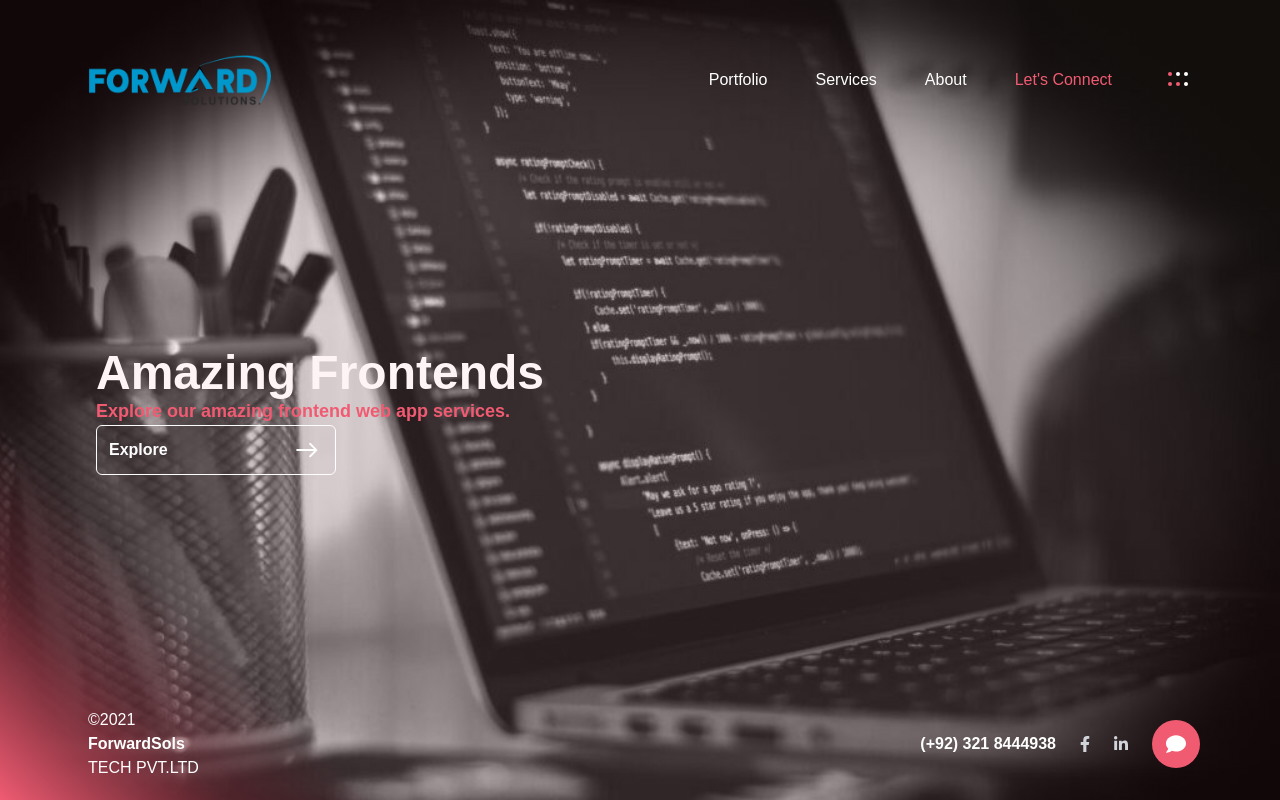
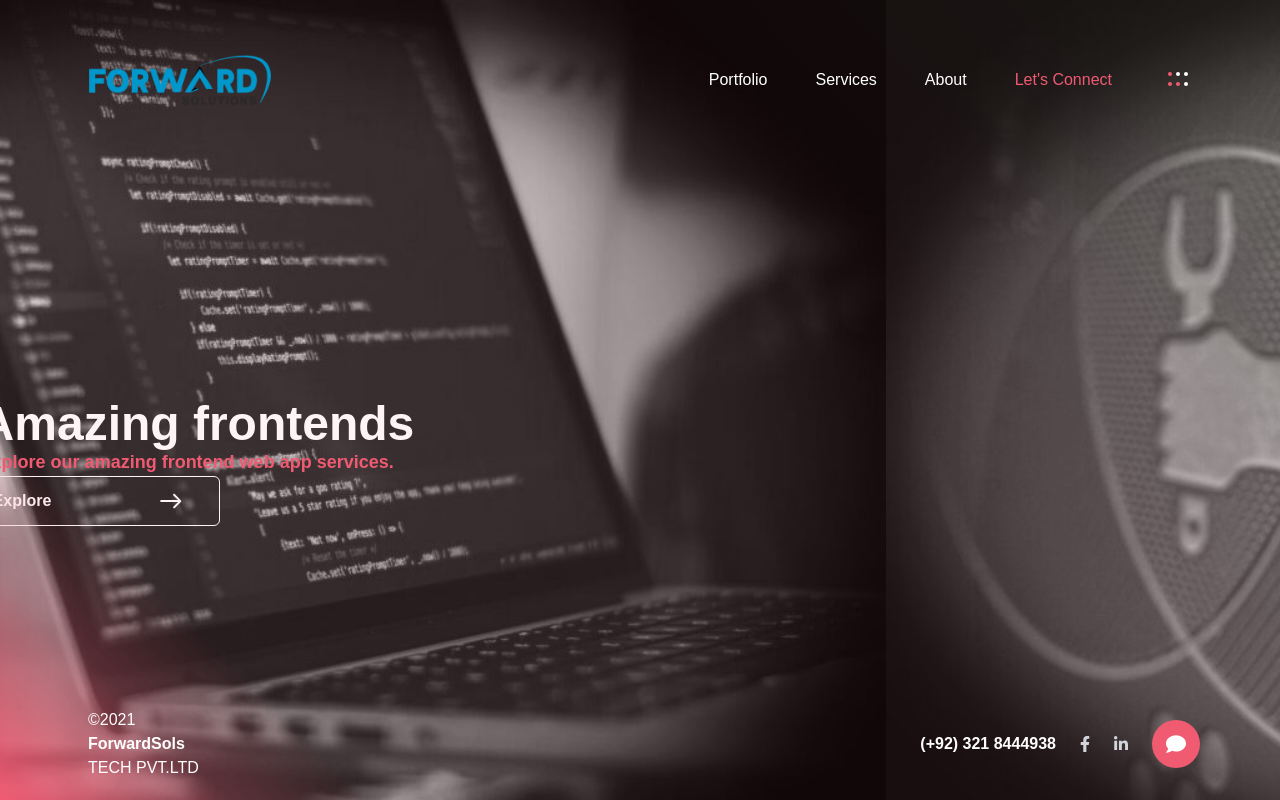
Before and after one commit to azizkhoso/forwardsols, a React (Create React App) app: page / in a window 1280 px wide. Built offline with nearby package versions, Linux system fonts and the light colour scheme; a web font is replaced by a local one.

Commit message:
Updated Home screen

```diff
--- a/src/components/home/index.jsx
+++ b/src/components/home/index.jsx
@@ -1,79 +1,76 @@
 import React from 'react';
+
+import styles from './home.module.css';
 
 import frontendDevelopment from '../../assets/frontendDevelopment.jpg';
 import digitalMarketing from '../../assets/digitalMarketing.jpg';
 import ai from '../../assets/ai.jpg';
 import whiteArrow from '../../assets/white-arrow.svg';
 
-import styles from './home.module.css';
-
 export default function Home() {
-  const [left, setLeft] = React.useState(0);
   const slides = [
     {
       img: frontendDevelopment,
-      content: (
-        <div className="flex flex-col self-start w-5/12 font-semibold text-white">
-          <h1 className="text-5xl font-bold">Amazing Frontends</h1>
-          <p className="text-lg text-primary">Explore our amazing frontend web app services.</p>
-          <span className="z-20 flex items-center justify-between p-3 border border-white rounded-md w-60" onMouseEnter={() => setLeft(12)} onMouseLeave={() => setLeft(0)}>
-            <span>Explore</span>
-            <img src={whiteArrow} alt="right arrow" className="relative inset-x-0 z-20 w-8 h-4 duration-700 cursor-pointer -left-8 transition-left" style={{ left }} />
-          </span>
-        </div>
-      ),
+      title: 'Amazing frontends',
+      text: 'Explore our amazing frontend web app services.',
+      link: '/services',
     },
     {
       img: digitalMarketing,
-      content: (
-        <div className="flex flex-col self-end w-5/12 font-semibold text-white">
-          <h1 className="text-5xl font-bold">Market digitaly with us</h1>
-          <p className="text-lg text-primary">We provide SEO, SEM, Email Marketing and many more.</p>
-          <span className="z-20 flex items-center justify-between p-3 border border-white rounded-md w-60" onMouseEnter={() => setLeft(12)} onMouseLeave={() => setLeft(0)}>
-            <span>Explore</span>
-            <img src={whiteArrow} alt="right arrow" className="relative inset-x-0 z-20 w-8 h-4 duration-700 cursor-pointer -left-8 transition-left" style={{ left }} />
-          </span>
-        </div>
-      ),
+      title: 'Market digitaly with us',
+      text: 'We provide SEO, SEM, Email Marketing and many more.',
+      link: '/services',
     },
     {
       img: ai,
-      content: (
-        <div className="flex flex-col self-end w-5/12 font-semibold text-white">
-          <h1 className="text-5xl font-bold">Aritificial Intelligence</h1>
-          <p className="text-lg text-primary">Automate your business with AI.</p>
-          <span className="z-20 flex items-center justify-between p-3 border border-white rounded-md w-60" onMouseEnter={() => setLeft(12)} onMouseLeave={() => setLeft(0)}>
-            <span>Explore</span>
-            <img src={whiteArrow} alt="right arrow" className="relative inset-x-0 z-20 w-8 h-4 duration-700 cursor-pointer -left-8 transition-left" style={{ left }} />
-          </span>
-        </div>
-      ),
+      title: 'Aritificial Intelligence',
+      text: 'Automate your business with AI',
+      link: '/services',
     },
   ];
   const [count, setCount] = React.useState(0);
   React.useEffect(() => {
     setTimeout(() => {
       setCount((c) => c + 1);
-    }, 10000);
+    }, 5000);
   }, [count]);
   return (
     <>
+      <div className="flex-grow" />
+      <div className="absolute flex-grow w-full h-full bg-black">
+        <div className="relative flex items-stretch w-full h-full overflow-hidden justify-items-stretch">
           {
-        slides.map((slide, index) => (
+            slides.map((slide, idx) => (
               <div
-            className={`absolute inset-0 bottom-0 h-full w-full py-3 duration-700 ease-in-out bg-no-repeat bg-cover xl:pt-9 transition-all ${index === count % slides.length ? 'block left-0' : 'hidden left-1/2'}`}
+                className="absolute flex flex-col w-screen h-full text-white"
                 style={{
+                  transitionProperty: 'left',
+                  left: `calc((${idx} * 100vw) - (${count % slides.length} * 100vw))`,
+                  transitionDuration: '1300ms',
+                  transitionTimingFunction: 'ease-in-out',
                   backgroundImage: `url(${slide.img})`,
+                  backgroundRepeat: 'no-repeat',
+                  backgroundSize: 'cover',
                 }}
               >
-            <div className="flex flex-col justify-center w-full h-full px-2 py-40 md:px-24">
-              {slide.content}
+                <div
+                  className={`relative flex flex-col w-5/12 mx-auto font-semibold text-white transition-opacity delay-2100 top-1/2 duration-1600 opacity-${(count % slides.length) === idx ? '100' : '0'}`}
+                >
+                  <h1 className="text-5xl font-bold">{slide.title}</h1>
+                  <p className="text-lg text-primary">{slide.text}</p>
+                  <span className="relative z-20 flex items-center justify-between p-3 border border-white rounded-md w-60">
+                    <span>Explore</span>
+                    <span className="absolute inset-0 z-20 flex items-center duration-700 ease-in-out cursor-pointer transition-right hover:-right-6">
+                      <img src={whiteArrow} alt="right arrow" className="w-8 h-4 ml-auto mr-8" />
+                    </span>
+                  </span>
                 </div>
               </div>
             ))
           }
           <div className={`${styles.cover} absolute inset-0 w-full h-full`} />
-      <div className="flex-grow" />
+        </div>
+      </div>
     </>
   );
 }
--- a/tailwind.config.js
+++ b/tailwind.config.js
@@ -15,9 +15,23 @@ module.exports = {
         right: 'right',
         opacity: 'opacity',
         display: 'display',
+        translate: 'translate',
       },
       transitionDuration: {
         1300: '1300ms',
+        1600: '1600ms',
+        1900: '1900ms',
+        2100: '2100ms',
+        2400: '2400ms',
+        2700: '2700ms',
+      },
+      transitionDelay: {
+        1300: '1300ms',
+        1600: '1600ms',
+        1900: '1900ms',
+        2100: '2100ms',
+        2400: '2400ms',
+        2700: '2700ms',
       },
       aspectRatio: {
         square: '1 / 1',
@@ -36,8 +50,8 @@ module.exports = {
       backdropBrightness: ['hover'],
       width: ['hover'],
       visibility: ['hover'],
+      inset: ['hover'],
     },
-    right: ['hover', 'responsive'],
   },
   plugins: [
     require('@tailwindcss/aspect-ratio'),
```
Lines whose indentation alone changed are shown as unchanged.
